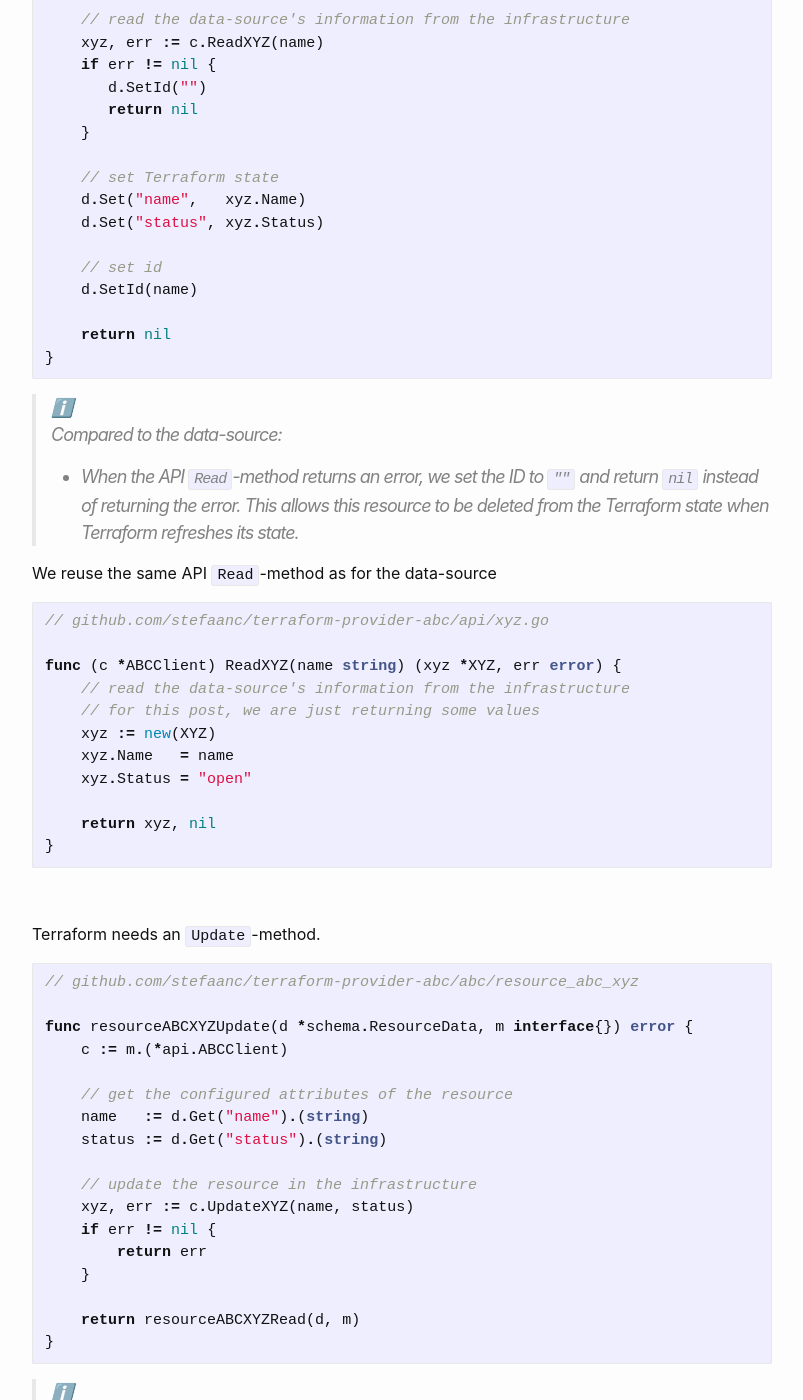
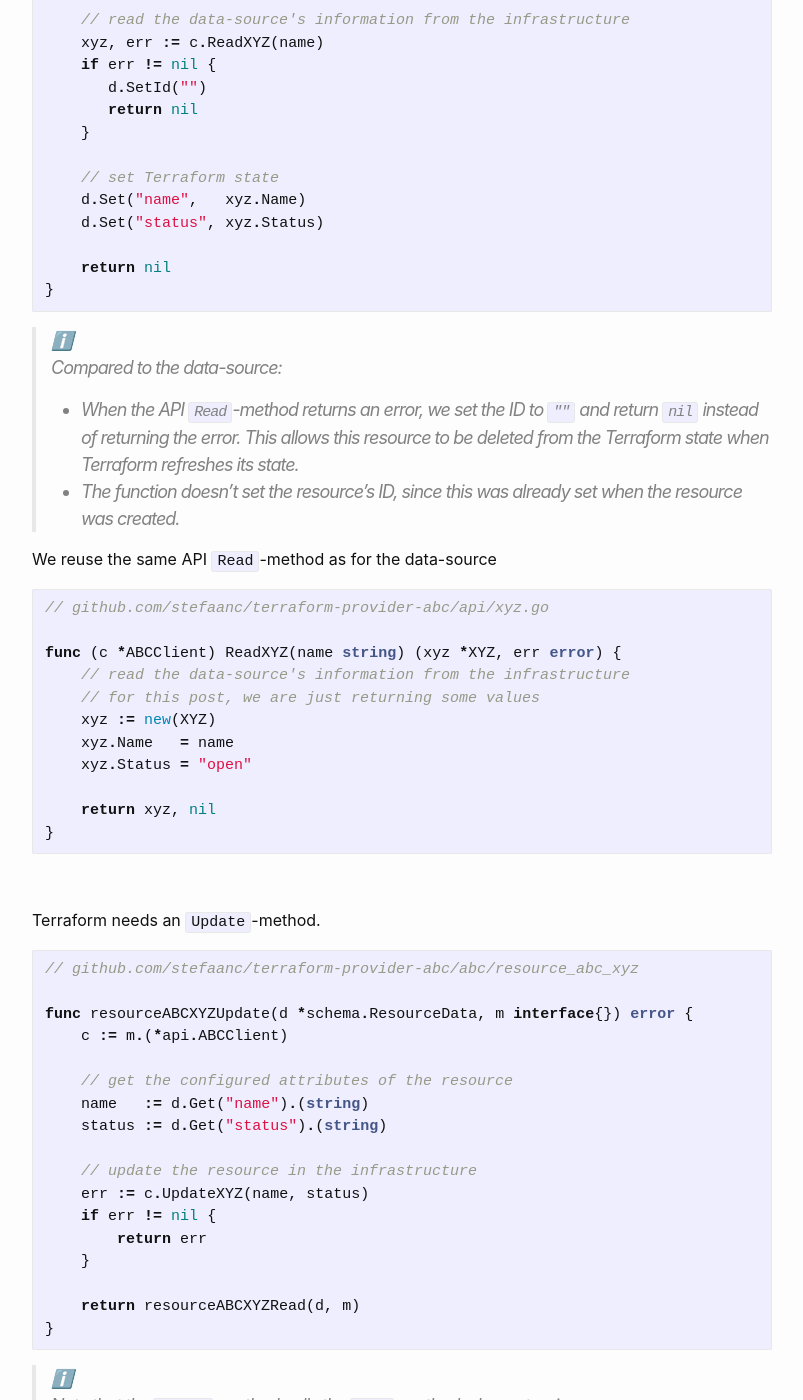
Before and after one commit to stefaanc/stefaanc.github.io, a Jekyll site: the page built from _posts/2020-02-17-implementing-a-terraform-provider.md, in a window 1280 px wide and 1400 px high, scrolled down 8016 px. Shown: the whole window, without its empty margins (238-1041 px from the left). Built offline with Jekyll 4.4.1, drawn with Linux system fonts in a browser that asks for light colours; emoji names are drawn with the system emoji font.

Commit message:
corrections to code

````diff
--- a/_posts/2020-02-17-implementing-a-terraform-provider.md
+++ b/_posts/2020-02-17-implementing-a-terraform-provider.md
@@ -313,7 +313,7 @@
     status := d.Get("status").(string)
 
     // create the resource in the infrastructure
-    xyz, err := c.CreateXYZ(name, status)
+    err := c.CreateXYZ(name, status)
     if err != nil {
         return err
     }
@@ -365,9 +365,6 @@
     d.Set("name",   xyz.Name)
     d.Set("status", xyz.Status)
 
-    // set id
-    d.SetId(name)
-
     return nil
 }
 ```
@@ -375,6 +372,7 @@
 > Compared to the data-source:
 >
 > - When the API `Read`-method returns an error, we set the ID to `""` and return `nil` instead of returning the error.  This allows this resource to be deleted from the Terraform state when Terraform refreshes its state.
+> - The function doesn't set the resource's ID, since this was already set when the resource was created.
 
 We reuse the same API `Read`-method as for the data-source
 
@@ -407,7 +405,7 @@
     status := d.Get("status").(string)
 
     // update the resource in the infrastructure
-    xyz, err := c.UpdateXYZ(name, status)
+    err := c.UpdateXYZ(name, status)
     if err != nil {
         return err
     }
@@ -446,7 +444,7 @@
     name := d.Get("name").(string)
 
     // delete the resource from the infrastructure
-    xyz, err := c.DeleteXYZ(name)
+    err := c.DeleteXYZ(name)
     if err != nil {
         return err
     }
````
